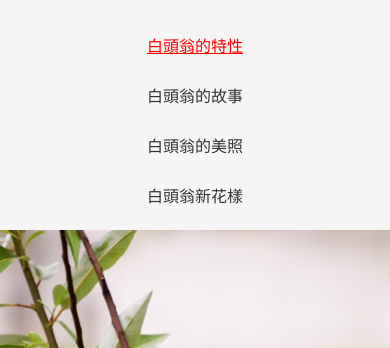
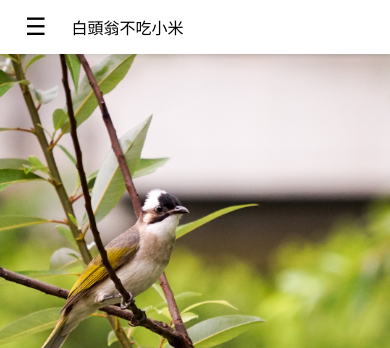
Before and after one commit to weiwei0304/VLink-test1, a website built with Vite: page index.html in a window 390 px wide. Shown: the top 348 px of the page. Built offline with nearby package versions, Linux system fonts and the light colour scheme.

Commit message:
sidebar完成，標題未置中

```diff
--- a/index.html
+++ b/index.html
@@ -6,7 +6,13 @@
     <link rel="stylesheet" href="./src/style.css" />
   </head>
   <body>
+    <div class="mobile-header">
+      <button class="menu-button">☰</button>
+      <span class="menu-span">白頭翁不吃小米</span>
+    </div>
+
     <div class="sidebar">
+      <button class="close-button">x</button>
       <ul class="sidebar-menu">
         <li><a href="#" class="active">白頭翁的特性</a></li>
         <li><a href="#">白頭翁的故事</a></li>
--- a/src/main.js
+++ b/src/main.js
@@ -88,11 +88,15 @@ document.addEventListener('DOMContentLoaded', () => {
   document.addEventListener('mouseup', stopDragging);
   document.addEventListener('mouseleave', stopDragging);
 
-  const hamburger = document.querySelector('.hamburger');
+  const menuButton = document.querySelector('.menu-button');
+  const closeButton = document.querySelector('.close-button');
   const sidebar = document.querySelector('.sidebar');
 
-  hamburger.addEventListener('click', function () {
-    hamburger.classList.toggle('active');
-    sidebar.classList.toggle('active');
+  menuButton.addEventListener('click', function () {
+    sidebar.classList.add('active');
+  });
+
+  closeButton.addEventListener('click', function () {
+    sidebar.classList.remove('active');
   });
 });
--- a/src/style.css
+++ b/src/style.css
@@ -140,6 +140,44 @@ body.dragging {
   cursor: grabbing !important;
 }
 
+.mobile-header {
+  display: none;
+  position: fixed;
+  top: 0;
+  left: 0;
+  width: 100%;
+  padding: 15px;
+  background: white;
+  box-shadow: 0 2px 4px rgba(0, 0, 0, 0.1);
+  z-index: 1000;
+  align-items: center;
+}
+
+.mobile-header span {
+  margin-left: 15px;
+  font-size: 16px;
+}
+
+.menu-button {
+  background: none;
+  border: none;
+  font-size: 24px;
+  cursor: pointer;
+  padding: 5px 10px;
+}
+
+.close-button {
+  display: none;
+  position: absolute;
+  top: 15px;
+  left: 15px;
+  background: none;
+  border: none;
+  font-size: 24px;
+  cursor: pointer;
+  padding: 5px 10px;
+}
+
 /* 平板設備 */
 @media (max-width: 1024px) {
   .sidebar {
@@ -171,19 +209,58 @@ body.dragging {
     flex-direction: column;
   }
 
+  .mobile-header {
+    display: flex;
+    position: fixed;
+    top: 0;
+    left: 0;
+    width: 100%;
+    height: 54px;
+    background: white;
+    z-index: 1000;
+  }
+
+  .close-button {
+    display: block;
+  }
   .sidebar {
+    position: fixed; /* 改回 fixed */
+    top: 54px; /* 從 header 下方開始 */
+    left: 0;
     width: 100%;
-    height: auto;
-    position: relative;
-    padding: 10px;
+    height: 0; /* 初始高度為 0 */
+    background: #f5f5f5;
+    padding: 0; /* 初始 padding 為 0 */
+    overflow: hidden; /* 隱藏溢出內容 */
+    transition: all 0.3s ease;
+    z-index: 99;
+  }
+
+  .sidebar.active {
+    height: auto; /* 展開時自動適應內容高度 */
+    padding: 20px; /* 展開時恢復 padding */
+  }
+
+  .main-content {
+    margin: 0;
+    width: 100%;
+    padding-top: 54px; /* header 高度 */
+    transition: transform 0.3s ease;
+  }
+
+  body.menu-open .main-content {
+    transform: translateY(var(--menu-height, 0px));
+  }
+
+  .sidebar.active .sidebar-menu {
+    opacity: 1; /* 展開時顯示 */
   }
 
   .sidebar-menu {
     padding-top: 10px;
-    display: flex;
-    flex-direction: column;
-    justify-content: space-around;
-    flex-wrap: wrap;
+    padding-bottom: 10px;
+    opacity: 0; /* 初始透明 */
+    transition: opacity 0.3s ease;
   }
 
   .sidebar-menu li {
```
